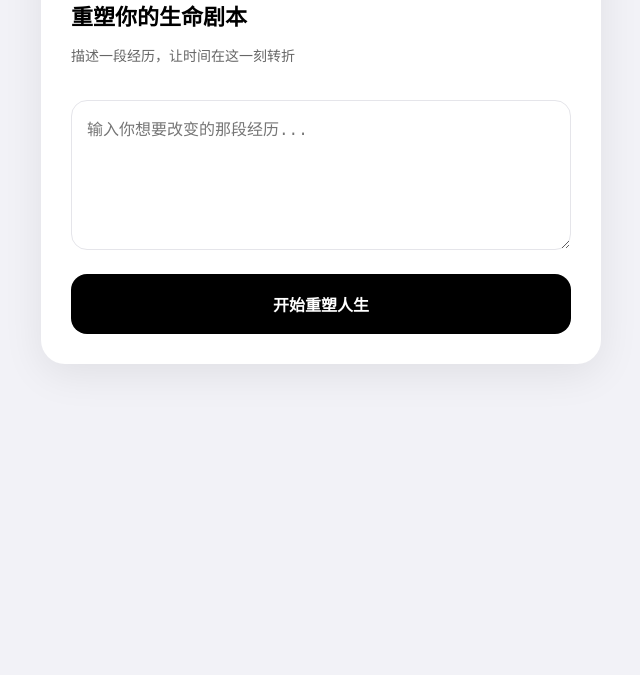
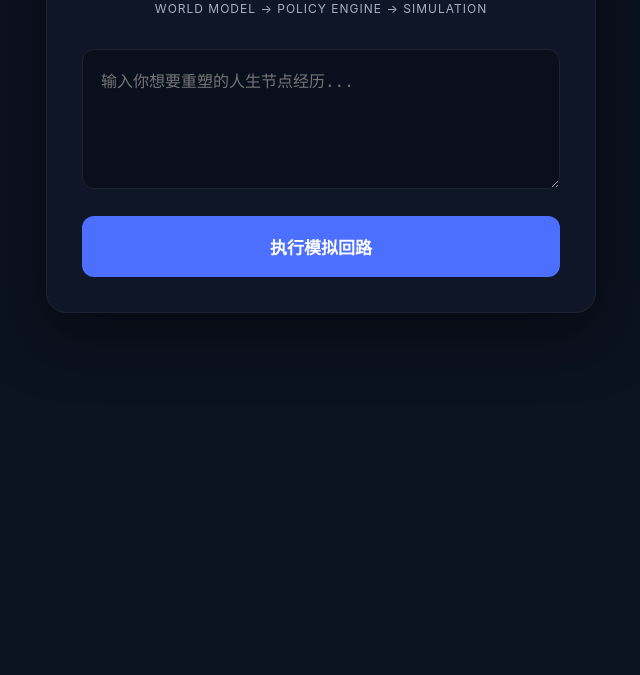
Before and after one commit to huangherr97-star/huangherr97-star-relife-site, a plain HTML site: page index.html in a window 1280 px wide. Shown: the part 125-800 px from the top of the page, without its empty margins (319-959 px from the left). Drawn offline with nearby package versions, Linux system fonts and the light colour scheme.

Commit message:
Update title and styles for RE:LIFE project

```diff
--- a/index.html
+++ b/index.html
@@ -3,46 +3,155 @@
 <head>
     <meta charset="UTF-8">
     <meta name="viewport" content="width=device-width, initial-scale=1.0">
-    <title>RESET LIFE | 平行时空重塑</title>
+    <title>RE:LIFE | 回环 · 命运模拟器</title>
+    <script src="https://cdnjs.cloudflare.com/ajax/libs/html2canvas/1.4.1/html2canvas.min.js"></script>
     <style>
-        :root { --main: #000000; --bg: #f2f2f7; }
-        body { font-family: -apple-system, sans-serif; background: var(--bg); display: flex; justify-content: center; padding: 40px 20px; margin: 0; }
-        .card { background: white; width: 100%; max-width: 500px; padding: 30px; border-radius: 24px; box-shadow: 0 10px 40px rgba(0,0,0,0.08); }
-        .header { text-align: center; font-weight: 800; font-size: 20px; letter-spacing: 2px; margin-bottom: 30px; }
-        h2 { margin: 0 0 10px 0; font-size: 22px; }
-        p { color: #666; font-size: 14px; line-height: 1.5; }
-        textarea { width: 100%; height: 150px; padding: 15px; border: 1px solid #e5e5ea; border-radius: 16px; font-size: 16px; box-sizing: border-box; margin: 20px 0; outline: none; transition: border 0.3s; }
-        textarea:focus { border-color: var(--main); }
-        button { width: 100%; padding: 18px; background: var(--main); color: white; border: none; border-radius: 16px; font-size: 16px; font-weight: 600; cursor: pointer; transition: transform 0.1s; }
-        button:active { transform: scale(0.98); }
-        button:disabled { background: #aeaeb2; cursor: not-allowed; }
-        #result { margin-top: 30px; padding: 20px; background: #f9f9f9; border-radius: 16px; display: none; line-height: 1.8; color: #1c1c1e; border: 1px solid #efeff4; }
-        .loading { color: #8e8e93; font-style: italic; }
+        /* 采用附件档案定义的品牌规范 */
+        :root {
+            --bg: #0B1220;
+            --card: #0E1628;
+            --text: #E6EAF2;
+            --muted: #A7B0C0;
+            --primary: #4C6FFF;
+            --accent: #22D3EE;
+        }
+        body {
+            background: var(--bg);
+            color: var(--text);
+            font-family: 'Inter', -apple-system, system-ui, sans-serif;
+            display: flex;
+            justify-content: center;
+            padding: 40px 20px;
+            margin: 0;
+            line-height: 1.6;
+        }
+        .container {
+            width: 100%;
+            max-width: 550px;
+        }
+        .card {
+            background: var(--card);
+            padding: 35px;
+            border-radius: 20px;
+            border: 1px solid #1C2433;
+            box-shadow: 0 20px 60px rgba(0,0,0,0.5);
+        }
+        .header {
+            text-align: center;
+            font-weight: 800;
+            font-size: 24px;
+            letter-spacing: 6px;
+            color: var(--primary);
+            margin-bottom: 10px;
+            text-shadow: 0 0 15px rgba(76, 111, 255, 0.3);
+        }
+        .tagline {
+            text-align: center;
+            color: var(--muted);
+            font-size: 12px;
+            margin-bottom: 30px;
+            text-transform: uppercase;
+            letter-spacing: 1px;
+        }
+        textarea {
+            width: 100%;
+            height: 140px;
+            padding: 18px;
+            background: #0a0f1d;
+            border: 1px solid #1C2433;
+            border-radius: 12px;
+            color: var(--text);
+            font-size: 16px;
+            box-sizing: border-box;
+            margin-bottom: 20px;
+            outline: none;
+            transition: all 0.3s;
+        }
+        textarea:focus { border-color: var(--accent); box-shadow: 0 0 15px rgba(34, 211, 238, 0.1); }
+
+        button {
+            width: 100%;
+            padding: 18px;
+            background: var(--primary);
+            color: white;
+            border: none;
+            border-radius: 12px;
+            font-size: 17px;
+            font-weight: 600;
+            cursor: pointer;
+            transition: all 0.3s;
+        }
+        button:hover { background: #3b5bdb; transform: translateY(-1px); }
+        button:disabled { opacity: 0.5; cursor: not-allowed; }
+
+        #resultWrapper { margin-top: 35px; display: none; }
+        #captureArea {
+            background: var(--card);
+            padding: 30px;
+            border-radius: 16px;
+            border: 1px solid #1C2433;
+            position: relative;
+        }
+        #captureArea::after {
+            content: "RESETLIFE.BLOG | NARRATIVE ENGINE";
+            position: absolute; bottom: 10px; right: 15px; font-size: 9px; color: #24314a;
+        }
+        #resultText { font-size: 16px; color: var(--text); white-space: pre-wrap; line-height: 2; }
+        .cursor { display: inline-block; width: 2px; height: 18px; background: var(--accent); margin-left: 4px; vertical-align: middle; animation: blink 0.8s infinite; }
+        @keyframes blink { 50% { opacity: 0; } }
+
+        #downloadBtn {
+            margin-top: 15px;
+            background: transparent;
+            border: 1px solid var(--accent);
+            color: var(--accent);
+            font-size: 14px;
+        }
     </style>
 </head>
 <body>
-    <div class="card">
-        <div class="header">RESET LIFE</div>
-        <h2>重塑你的生命剧本</h2>
-        <p>描述一段经历，让时间在这一刻转折</p >
-        <textarea id="expInput" placeholder="输入你想要改变的那段经历..."></textarea>
-        <button id="mainBtn" onclick="generatePlot()">开始重塑人生</button>
-        <div id="result"></div>
+    <div class="container">
+        <div class="card">
+            <div class="header">RE:LIFE | 回环</div>
+            <div class="tagline">World Model → Policy Engine → Simulation</div>
+
+            <textarea id="expInput" placeholder="输入你想要重塑的人生节点经历..."></textarea>
+            <button id="mainBtn" onclick="generatePlot()">执行模拟回路</button>
+
+            <div id="resultWrapper">
+                <div id="captureArea">
+                    <div id="resultText"></div>
+                </div>
+                <button id="downloadBtn" onclick="downloadCard()">导出命运报告 (.PNG)</button>
+            </div>
+        </div>
     </div>
 
     <script>
+        // 打字机渲染
+        function typeWriter(text, i, fnCallback) {
+            const ele = document.getElementById("resultText");
+            if (i < text.length) {
+                ele.innerHTML = text.substring(0, i+1) + '<span class="cursor"></span>';
+                setTimeout(() => typeWriter(text, i + 1, fnCallback), 40);
+            } else if (typeof fnCallback == 'function') {
+                ele.innerHTML = text;
+                fnCallback();
+            }
+        }
+
         async function generatePlot() {
             const input = document.getElementById('expInput').value;
             const btn = document.getElementById('mainBtn');
-            const resultDiv = document.getElementById('result');
+            const wrapper = document.getElementById('resultWrapper');
+            const textDiv = document.getElementById('resultText');
 
-            if (!input.trim()) return alert("请输入您的经历");
+            if (!input.trim()) return alert("请输入经历");
 
-            // 进入加载状态
             btn.disabled = true;
-            btn.innerText = '正在链接 Edge 节点...';
-            resultDiv.style.display = 'block';
-            resultDiv.innerHTML = '<span class="loading">正在通过 Vercel Edge 协议解析时空节点...</span>';
+            btn.innerText = '计算概率分布中...';
+            wrapper.style.display = 'block';
+            textDiv.innerHTML = '<span style="color:var(--muted)">命运引擎初始化...</span>';
 
             try {
                 const response = await fetch('/api/generate', {
@@ -52,20 +161,32 @@
                 });
 
                 const data = await response.json();
-
                 if (response.ok) {
-                    // 核心修复：这里必须对应后端返回的 data.story
-                    const storyContent = data.story || "时空重塑成功，但未返回具体剧情。";
-                    resultDiv.innerHTML = '<strong>平行时空结局：</strong><br><br>' + storyContent;
+                    typeWriter(data.story, 0, () => {
+                        btn.disabled = false;
+                        btn.innerText = '再次模拟人生';
+                    });
                 } else {
-                    resultDiv.innerHTML = '解析失败：' + (data.error || '连接超时');
+                    textDiv.innerHTML = "推演中断: " + (data.error || "未知波动");
+                    btn.disabled = false;
                 }
             } catch (err) {
-                resultDiv.innerHTML = '连接失败：请检查网络或域名解析状态。';
-            } finally {
+                textDiv.innerHTML = "时空节点丢失，请重试";
                 btn.disabled = false;
-                btn.innerText = '再次重塑人生';
             }
+        }
+
+        function downloadCard() {
+            const area = document.getElementById('captureArea');
+            html2canvas(area, {
+                backgroundColor: "#0E1628",
+                scale: 2
+            }).then(canvas => {
+                const link = document.createElement('a');
+                link.download = 'RE_LIFE_REPORT.png';
+                link.href = canvas.toDataURL();
+                link.click();
+            });
         }
     </script>
 </body>
```
